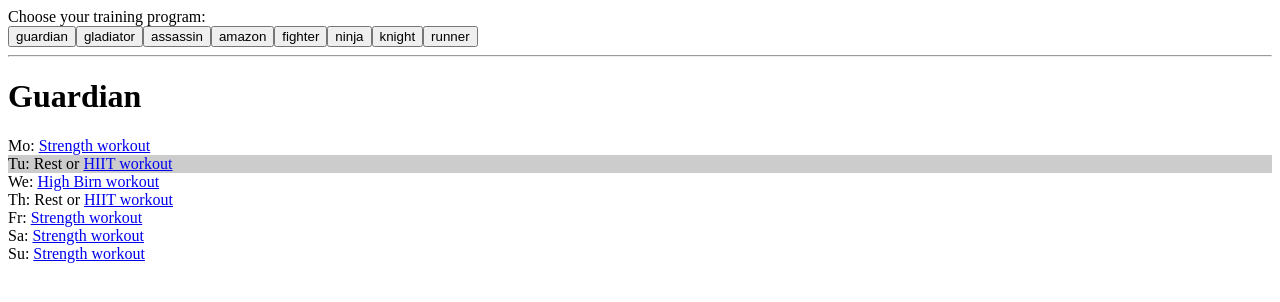
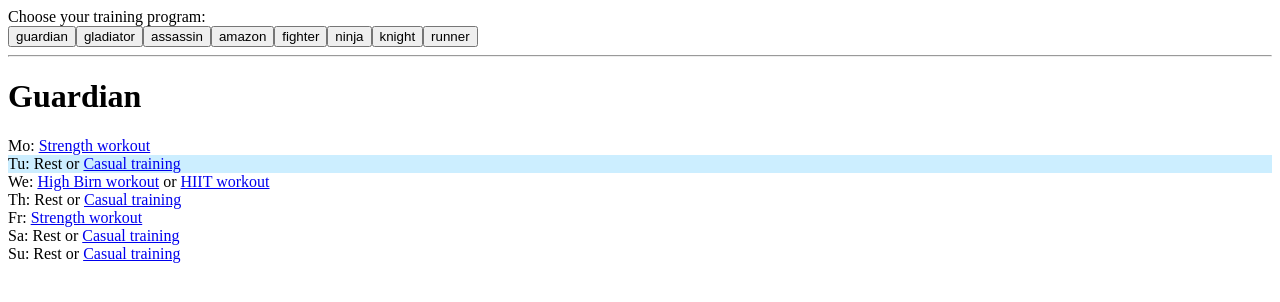
Before and after one commit to Lana-sloth/training-plan, an Angular app: page / in a window 1280 px wide. Shown: the top 302 px of the page. Built offline with nearby package versions, Linux system fonts and the light colour scheme.

Commit message:
All the workouts returned back, list of activities is a project again

```diff
--- a/src/app/habits/habits.component.ts
+++ b/src/app/habits/habits.component.ts
@@ -11,7 +11,7 @@ import { Workout } from './models/habits.models';
         <h1>{{ workout.title | titlecase }}</h1>
         <div
         *ngFor='let exersise of workout.exersises'
-        [style.backgroundColor]='(getDayOfWeek(exersise.index) ? "#ccc":"#fff")'>
+        [style.backgroundColor]='(getDayOfWeek(exersise.index) ? "#cceeff":"#fff")'>
             {{ exersise.day }}:
 
             <span *ngIf='!exersise.workout.combine'>
@@ -36,44 +36,122 @@ export class HabitsComponent {
         if (today == day) return true;
     }
     combine(a, b){
-        // if(a.link) {
-        //     return {
-        //         name: a.name,
-        //         link: a.link
-        //     }
-        // }
         let list = this.activities
         return {
             combine: true,
-            firstName: list[a].name,
-            secondName: list[b].name,
-            firstLink: list[a].link,
-            secondLink: list[b].link
+            firstName: a.name,
+            secondName: b.name,
+            firstLink: a.link,
+            secondLink: b.link
         }
     }
-    activities = [
-        {name:'Strength workout', link:'https://darebee.com/wods.html#sort=position&sortdir=desc&attr.ct16.value=strength&page=1'},
-        {name:'High Birn workout', link:'https://darebee.com/wods.html#sort=position&sortdir=desc&attr.ct16.value=cardio&attr.ct14.value=normal&page=1'},
-        {name:'HIIT workout', link:'https://darebee.com/wods.html#sort=position&sortdir=desc&attr.ct16.value=hiit&page=1'},
-        {name:'High Birn / HIIT workout', link:'https://darebee.com/wods.html#sort=position&sortdir=desc&page=1'},
-        {name:'Rest / casual training', link:'https://darebee.com/fitness/casual-training.html'},
-        {name:'High Birn / Combat workout', link:'https://darebee.com/wods.html#sort=position&sortdir=desc&page=1'},
-        {name:'Combat workout', link:'https://darebee.com/wods.html#sort=position&sortdir=desc&attr.ct16.value=combat&page=1'},
-        {name:'Upperbody workout', link:'https://darebee.com/wods.html#sort=position&sortdir=desc&attr.ct10.value=upper-body&page=1'},
-        {name:'Lowerbody workout', link:'https://darebee.com/wods.html#sort=position&sortdir=desc&attr.ct10.value=lower-body&page=1'},
-        {name:'Rest', link:''}
-    ]
+    activities = {
+        strength: {name:'Strength workout', link:'https://darebee.com/wods.html#sort=position&sortdir=desc&attr.ct16.value=strength&page=1'},
+        highBirn: {name:'High Birn workout', link:'https://darebee.com/wods.html#sort=position&sortdir=desc&attr.ct16.value=cardio&attr.ct14.value=normal&page=1'},
+        hiit: {name:'HIIT workout', link:'https://darebee.com/wods.html#sort=position&sortdir=desc&attr.ct16.value=hiit&page=1'},
+        casual: {name:'Casual training', link:'https://darebee.com/fitness/casual-training.html'},
+        combat: {name:'Combat workout', link:'https://darebee.com/wods.html#sort=position&sortdir=desc&attr.ct16.value=combat&page=1'},
+        upper: {name:'Upperbody workout', link:'https://darebee.com/wods.html#sort=position&sortdir=desc&attr.ct10.value=upper-body&page=1'},
+        lower: {name:'Lowerbody workout', link:'https://darebee.com/wods.html#sort=position&sortdir=desc&attr.ct10.value=lower-body&page=1'},
+        rest: {name:'Rest', link:''},
+        lightRun: {name:'light recovery run', link:''},
+        running: {name:'Running', link:''}
+    }
     workouts: Workout[] = [
         {
             title: 'guardian',
             exersises: [
-                {workout: this.activities[0], day:'Mo', index:1},
-                {workout: this.combine(9, 2), day:'Tu', index:2},
-                {workout: this.activities[1], day:'We', index:3},
-                {workout: this.combine(9, 2), day:'Th', index:4},
-                {workout: this.activities[0], day:'Fr', index:5},
-                {workout: this.activities[0], day:'Sa', index:6},
-                {workout: this.activities[0], day:'Su', index:7}
+                {workout: this.activities.strength, day:'Mo', index:1},
+                {workout: this.combine(this.activities.rest, this.activities.casual), day:'Tu', index:2},
+                {workout: this.combine(this.activities.highBirn, this.activities.hiit), day:'We', index:3},
+                {workout: this.combine(this.activities.rest, this.activities.casual), day:'Th', index:4},
+                {workout: this.activities.strength, day:'Fr', index:5},
+                {workout: this.combine(this.activities.rest, this.activities.casual), day:'Sa', index:6},
+                {workout: this.combine(this.activities.rest, this.activities.casual), day:'Su', index:7}
+            ]
+        },
+        {
+            title: 'gladiator',
+            exersises: [
+                {workout: this.activities.strength, day:'Mo', index:1},
+                {workout: this.combine(this.activities.rest, this.activities.casual), day:'Tu', index:2},
+                {workout: this.activities.upper, day:'We', index:3},
+                {workout: this.activities.lower, day:'Th', index:4},
+                {workout: this.combine(this.activities.rest, this.activities.casual), day:'Fr', index:5},
+                {workout: this.activities.strength, day:'Sa', index:6},
+                {workout: this.combine(this.activities.rest, this.activities.casual), day:'Su', index:7}
+            ]
+        },
+        {
+            title: 'assassin',
+            exersises: [
+                {workout: this.combine(this.activities.highBirn, this.activities.hiit), day:'Mo', index:1},
+                {workout: this.combine(this.activities.rest, this.activities.casual), day:'Tu', index:2},
+                {workout: this.activities.combat, day:'We', index:3},
+                {workout: this.combine(this.activities.highBirn, this.activities.hiit), day:'Th', index:4},
+                {workout: this.combine(this.activities.rest, this.activities.casual), day:'Fr', index:5},
+                {workout: this.combine(this.activities.highBirn, this.activities.hiit), day:'Sa', index:6},
+                {workout: this.combine(this.activities.rest, this.activities.casual), day:'Su', index:7}
+            ]
+        },
+        {
+            title: 'amazon',
+            exersises: [
+                {workout: this.activities.strength, day:'Mo', index:1},
+                {workout: this.combine(this.activities.rest, this.activities.casual), day:'Tu', index:2},
+                {workout: this.activities.highBirn, day:'We', index:3},
+                {workout: this.combine(this.activities.rest, this.activities.casual), day:'Th', index:4},
+                {workout: this.activities.strength, day:'Fr', index:5},
+                {workout: this.combine(this.activities.rest, this.activities.casual), day:'Sa', index:6},
+                {workout: this.activities.highBirn, day:'Su', index:7}
+            ]
+        },
+        {
+            title: 'fighter',
+            exersises: [
+                {workout: this.activities.combat, day:'Mo', index:1},
+                {workout: this.combine(this.activities.rest, this.activities.casual), day:'Tu', index:2},
+                {workout: this.activities.hiit, day:'We', index:3},
+                {workout: this.activities.strength, day:'Th', index:4},
+                {workout: this.combine(this.activities.rest, this.activities.casual), day:'Fr', index:5},
+                {workout: this.activities.combat, day:'Sa', index:6},
+                {workout: this.combine(this.activities.rest, this.activities.casual), day:'Su', index:7}
+            ]
+        },
+        {
+            title: 'ninja',
+            exersises: [
+                {workout: this.activities.highBirn, day:'Mo', index:1},
+                {workout: this.combine(this.activities.rest, this.activities.casual), day:'Tu', index:2},
+                {workout: this.activities.highBirn, day:'We', index:3},
+                {workout: this.combine(this.activities.rest, this.activities.casual), day:'Th', index:4},
+                {workout: this.combine(this.activities.highBirn, this.activities.combat), day:'Fr', index:5},
+                {workout: this.combine(this.activities.rest, this.activities.casual), day:'Sa', index:6},
+                {workout: this.combine(this.activities.rest, this.activities.casual), day:'Su', index:7}
+            ]
+        },
+        {
+            title: 'knight',
+            exersises: [
+                {workout: this.activities.strength, day:'Mo', index:1},
+                {workout: this.combine(this.activities.rest, this.activities.casual), day:'Tu', index:2},
+                {workout: this.activities.strength, day:'We', index:3},
+                {workout: this.combine(this.activities.rest, this.activities.casual), day:'Th', index:4},
+                {workout: this.activities.strength, day:'Fr', index:5},
+                {workout: this.combine(this.activities.rest, this.activities.casual), day:'Sa', index:6},
+                {workout: this.combine(this.activities.rest, this.activities.casual), day:'Su', index:7}
+            ]
+        },
+        {
+            title: 'runner',
+            exersises: [
+                {workout: this.activities.running, day:'Mo', index:1},
+                {workout: this.combine(this.activities.rest, this.activities.lightRun), day:'Tu', index:2},
+                {workout: this.activities.upper, day:'We', index:3},
+                {workout: this.activities.running, day:'Th', index:4},
+                {workout: this.combine(this.activities.rest, this.activities.lightRun), day:'Fr', index:5},
+                {workout: this.activities.running, day:'Sa', index:6},
+                {workout: this.activities.rest, day:'Su', index:7}
             ]
         }
     ]
```
